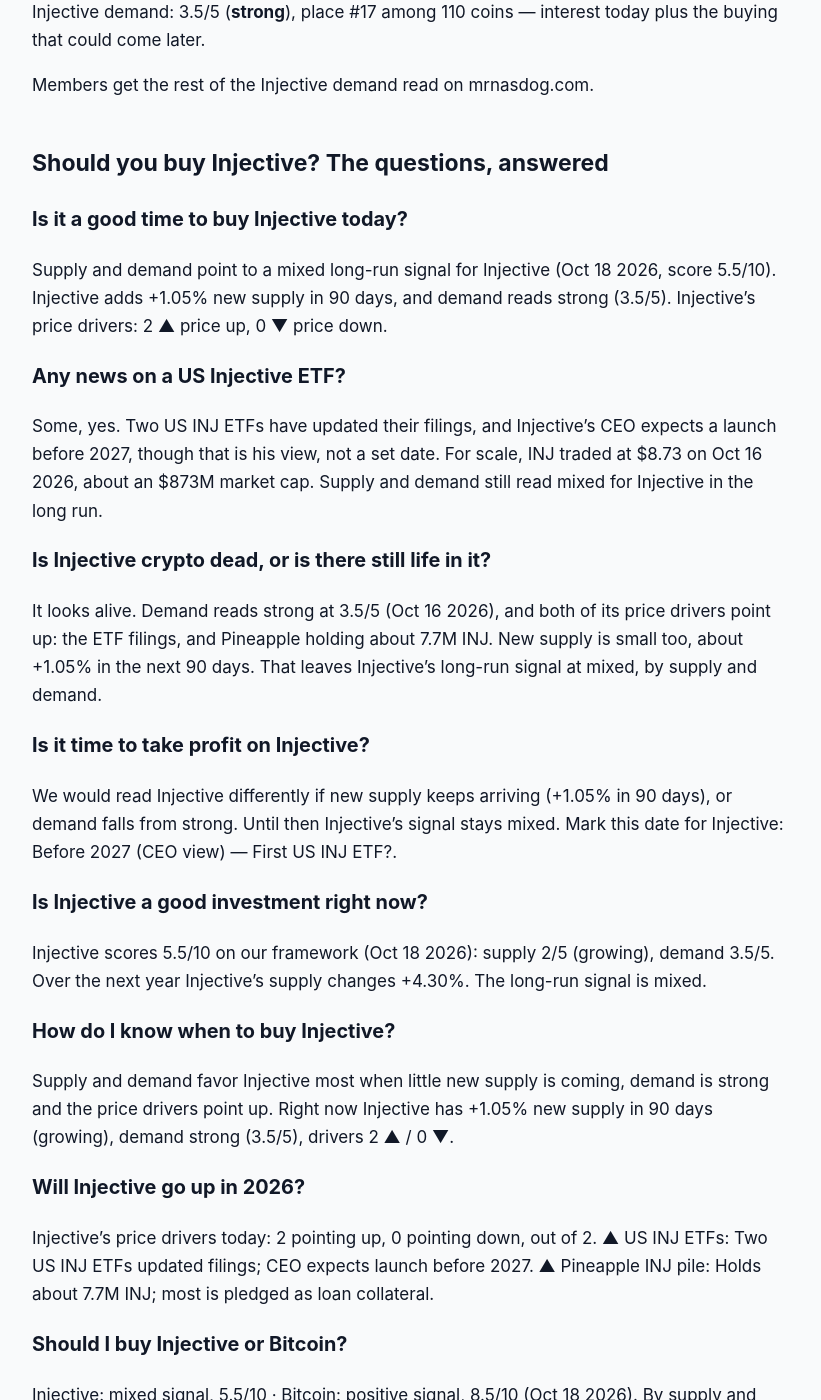
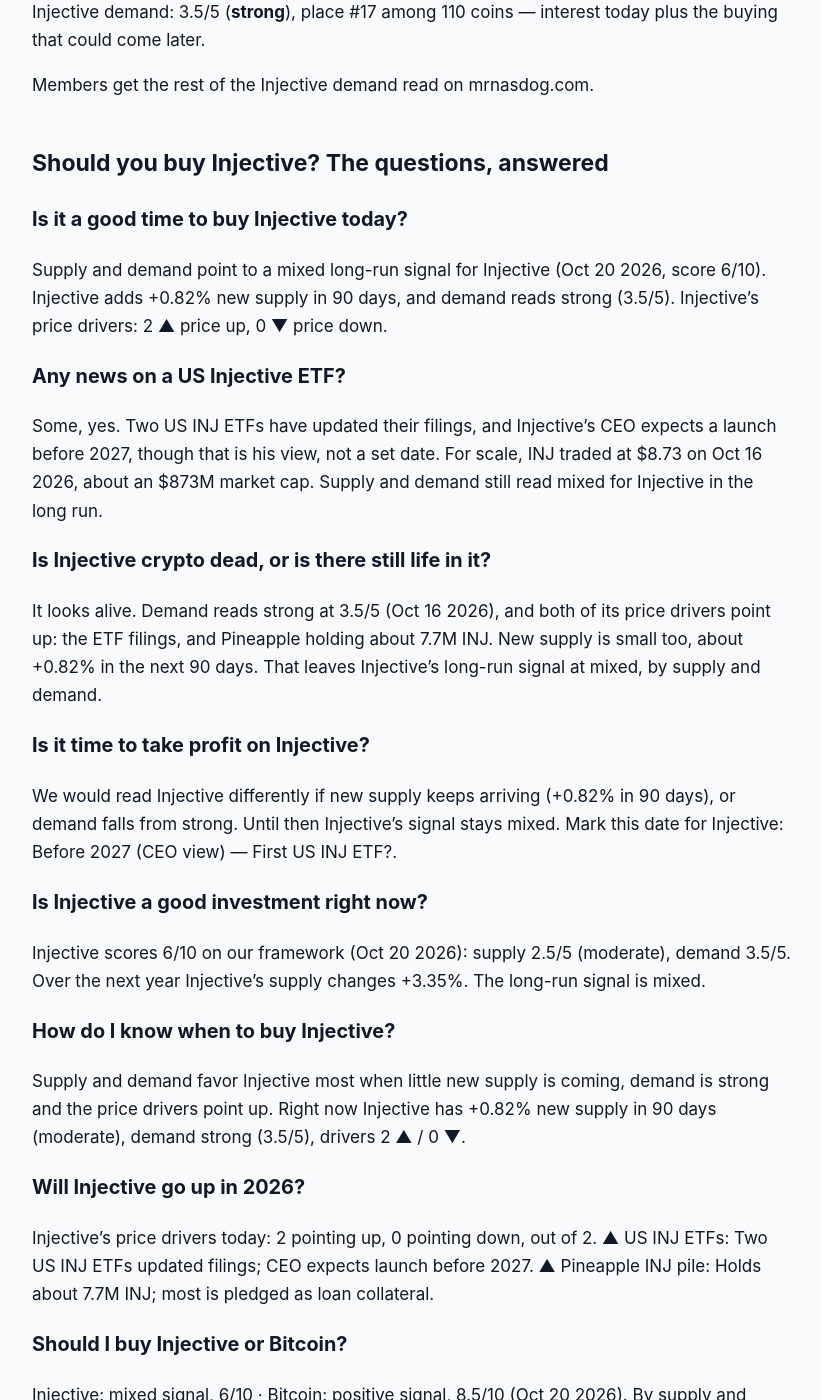
Before and after one commit to jeevansongmy-spec/mrnasdog-articles, a Jekyll site: the page built from crypto/inj-coin-research.md, in a window 1280 px wide and 1400 px high, scrolled down 1851 px. Shown: the whole window, without its empty margins (228-1049 px from the left). Built offline with Jekyll 4.4.1, drawn with Linux system fonts in a browser that asks for light colours; some of the changed text lies outside the part shown.

Commit message:
coin hubs: 3 coin pages + 3 §0.46 links (2026-10-20)

```diff
--- a/crypto/inj-coin-research.md
+++ b/crypto/inj-coin-research.md
@@ -1,6 +1,6 @@
 ---
 title:         "Should You Buy Injective (INJ)? Supply, Demand and Price Drivers (Oct 2026)"
-description:   "Our read on Injective for Oct 18 2026: a mixed long-run signal and a score of 5.5/10, from new supply, demand and what moves the price."
+description:   "Our read on Injective for Oct 20 2026: a mixed long-run signal and a score of 6/10, from new supply, demand and what moves the price."
 canonical_url: "https://mrnasdog.com/research/inj"
 content_type:  "coin_hub"
 tags:          ["crypto", "inj", "injective", "should-i-buy"]
@@ -8,13 +8,13 @@ published:     true
 ---
 # Should You Buy Injective (INJ)? Supply, Demand and Price Drivers (Oct 2026)
 
-*Originally published at https://mrnasdog.com/research/inj (checked Oct 18 2026)*
+*Originally published at https://mrnasdog.com/research/inj (checked Oct 20 2026)*
 
-Our read on Injective for Oct 18 2026: a **mixed** long-run signal and a score of 5.5/10, from new supply, demand and what moves the price.
+Our read on Injective for Oct 20 2026: a **mixed** long-run signal and a score of 6/10, from new supply, demand and what moves the price.
 
-- **Signal today:** mixed (Oct 18 2026)
-- **MrNasdog score:** 5.5/10 — supply 2/5, demand 3.5/5
-- **New coins:** +1.05% in 90 days · +4.30% in a year
+- **Signal today:** mixed (Oct 20 2026)
+- **MrNasdog score:** 6/10 — supply 2.5/5, demand 3.5/5
+- **New coins:** +0.82% in 90 days · +3.35% in a year
 - **Demand:** strong (3.5/5)
 - **Drivers:** 2 ▲ price up · 0 ▼ price down
 
@@ -57,9 +57,9 @@ Keeps adding INJ → price up · Sells or gets liquidated → price down. Today:
 
 ## Where new Injective comes from
 
-Injective paid stakers 1.09M new INJ in 90 days while three buyback rounds burned 81,846: supply up 1.01%, and about 1.05% next as the higher price shrinks the burn.
+Injective paid stakers 1.09M new INJ in 90 days while three buyback rounds burned 81,846: supply up 0.79%, and about 0.82% next as the higher price shrinks the burn.
 
-New INJ: +1.05% in 90 days, +4.30% in a year. Supply score 2/5, "growing", #47 of 101 for new supply.
+New INJ: +0.82% in 90 days, +3.35% in a year. Supply score 2.5/5, "moderate", #50 of 101 for new supply.
 
 ## How strong is Injective demand?
 
@@ -71,7 +71,7 @@ Members get the rest of the Injective demand read on mrnasdog.com.
 
 ### Is it a good time to buy Injective today?
 
-Supply and demand point to a mixed long-run signal for Injective (Oct 18 2026, score 5.5/10). Injective adds +1.05% new supply in 90 days, and demand reads strong (3.5/5). Injective's price drivers: 2 ▲ price up, 0 ▼ price down.
+Supply and demand point to a mixed long-run signal for Injective (Oct 20 2026, score 6/10). Injective adds +0.82% new supply in 90 days, and demand reads strong (3.5/5). Injective's price drivers: 2 ▲ price up, 0 ▼ price down.
 
 ### Any news on a US Injective ETF?
 
@@ -79,19 +79,19 @@ Some, yes. Two US INJ ETFs have updated their filings, and Injective's CEO expec
 
 ### Is Injective crypto dead, or is there still life in it?
 
-It looks alive. Demand reads strong at 3.5/5 (Oct 16 2026), and both of its price drivers point up: the ETF filings, and Pineapple holding about 7.7M INJ. New supply is small too, about +1.05% in the next 90 days. That leaves Injective's long-run signal at mixed, by supply and demand.
+It looks alive. Demand reads strong at 3.5/5 (Oct 16 2026), and both of its price drivers point up: the ETF filings, and Pineapple holding about 7.7M INJ. New supply is small too, about +0.82% in the next 90 days. That leaves Injective's long-run signal at mixed, by supply and demand.
 
 ### Is it time to take profit on Injective?
 
-We would read Injective differently if new supply keeps arriving (+1.05% in 90 days), or demand falls from strong. Until then Injective's signal stays mixed. Mark this date for Injective: Before 2027 (CEO view) — First US INJ ETF?.
+We would read Injective differently if new supply keeps arriving (+0.82% in 90 days), or demand falls from strong. Until then Injective's signal stays mixed. Mark this date for Injective: Before 2027 (CEO view) — First US INJ ETF?.
 
 ### Is Injective a good investment right now?
 
-Injective scores 5.5/10 on our framework (Oct 18 2026): supply 2/5 (growing), demand 3.5/5. Over the next year Injective's supply changes +4.30%. The long-run signal is mixed.
+Injective scores 6/10 on our framework (Oct 20 2026): supply 2.5/5 (moderate), demand 3.5/5. Over the next year Injective's supply changes +3.35%. The long-run signal is mixed.
 
 ### How do I know when to buy Injective?
 
-Supply and demand favor Injective most when little new supply is coming, demand is strong and the price drivers point up. Right now Injective has +1.05% new supply in 90 days (growing), demand strong (3.5/5), drivers 2 ▲ / 0 ▼.
+Supply and demand favor Injective most when little new supply is coming, demand is strong and the price drivers point up. Right now Injective has +0.82% new supply in 90 days (moderate), demand strong (3.5/5), drivers 2 ▲ / 0 ▼.
 
 ### Will Injective go up in 2026?
 
@@ -99,7 +99,7 @@ Injective's price drivers today: 2 pointing up, 0 pointing down, out of 2. ▲ U
 
 ### Should I buy Injective or Bitcoin?
 
-Injective: mixed signal, 5.5/10 · Bitcoin: positive signal, 8.5/10 (Oct 18 2026). By supply and demand, Injective reads weaker than Bitcoin today.
+Injective: mixed signal, 6/10 · Bitcoin: positive signal, 8.5/10 (Oct 20 2026). By supply and demand, Injective reads weaker than Bitcoin today.
 
 ## More on Injective
 
```
Also changed, not shown: crypto/inj-pressure-framework.md (+5 -5 lines), crypto/night-coin-research.md (+9 -9 lines), crypto/night-pressure-framework.md (+4 -4 lines), crypto/render-coin-research.md (+14 -14 lines), crypto/render-pressure-framework.md (+4 -4 lines).
